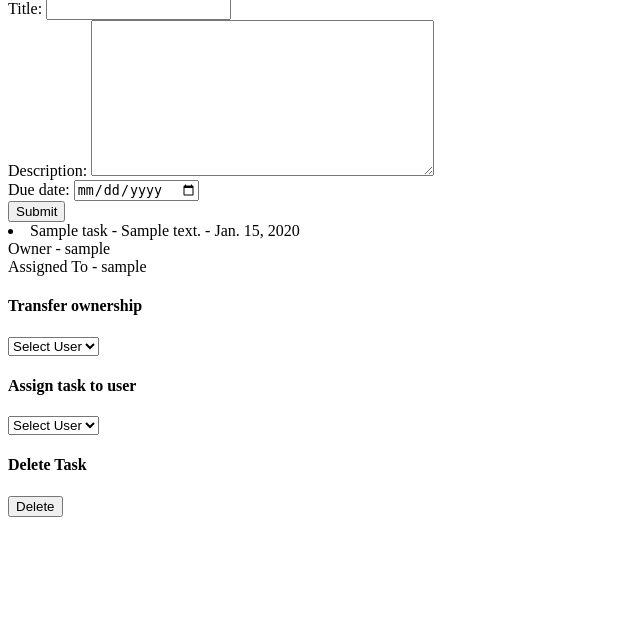
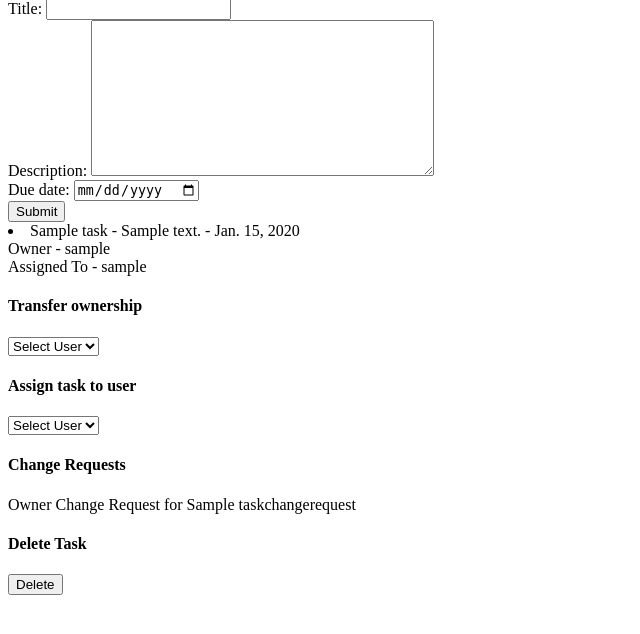
Before and after one commit to akgunkaya/projectfundjango, a Django app: page /tasks/ in a window 1280 px wide. Shown: the part 128-762 px from the top of the page, without its empty margins (0-640 px from the left). Run offline with Django 4.2, Linux system fonts and the light colour scheme; a user stored in the database is signed in; tables that the repository leaves empty hold one stand-in row (values such as "Sample post").

Commit message:
added notifications for change requests and disabled ability to create the same change request on task

```diff
--- a/taskapp/helpers.py
+++ b/taskapp/helpers.py
@@ -1,4 +1,4 @@
-from .models import Task, OrganizationMember
+from .models import Task, OrganizationMember, TaskChangeRequest
 
 
 def get_tasks_for_organization(organization):
@@ -18,6 +18,7 @@ def set_task_ownership_attributes(tasks, current_user):
     for task in tasks:
         task.is_owner = (task.owner == current_user)
         task.users = get_users_from_organization_members(task.organization, current_user)
+        task.change_requests = TaskChangeRequest.objects.filter(task=task)
 
 def create_task(form, user, organization):
     task = form.save(commit=False)
--- a/taskapp/templates/tasks/partials/list_tasks.html
+++ b/taskapp/templates/tasks/partials/list_tasks.html
@@ -23,6 +23,14 @@
               </option>
           {% endfor %}
         </select>
+        <h4>Change Requests</h4>
+        {% for change_request in task.change_requests  %}
+          {% if change_request.is_archived is not True %}
+            <p>
+              {{change_request}}
+            </p>
+          {% endif %}
+        {% endfor %}
         <h4>Delete Task</h4>
         <button hx-post="{% url 'delete_task' task.id %}" hx-confirm="Are you sure?" hx-target="#list-container" hx-swap="outerHTML">
           Delete
--- a/taskapp/views.py
+++ b/taskapp/views.py
@@ -100,6 +100,8 @@ def task_change_request(request, task_id):
     task = get_object_or_404(Task, pk=task_id)
     selected_user = None
     change_type = None
+
+    # Extract the relevant data from the request
     if request.POST.get('transfer_ownership'):
         selected_user = User.objects.get(username=request.POST.get('transfer_ownership'))
         change_type = 'OWNER'
@@ -107,13 +109,25 @@ def task_change_request(request, task_id):
         selected_user = User.objects.get(username=request.POST.get('assign_task'))
         change_type = 'ASSIGNED_TO'
 
-    TaskChangeRequest.objects.create(
-        task = task,
-        new_user = selected_user,
-        change_type = change_type
+    # Check if a similar change request already exists
+    existing_request = TaskChangeRequest.objects.filter(
+        task=task,
+        new_user=selected_user,
+        change_type=change_type
     )
 
-    return HttpResponse('Change request created')
+    if not existing_request.exists():
+        # Create the change request only if it doesn't already exist
+        TaskChangeRequest.objects.create(
+            task=task,
+            new_user=selected_user,
+            change_type=change_type
+        )
+        message = 'Change request created'
+    else:
+        message = 'Change request already exists'
+
+    return HttpResponse(message)
 
 @login_required
 def organizations(request):
```
